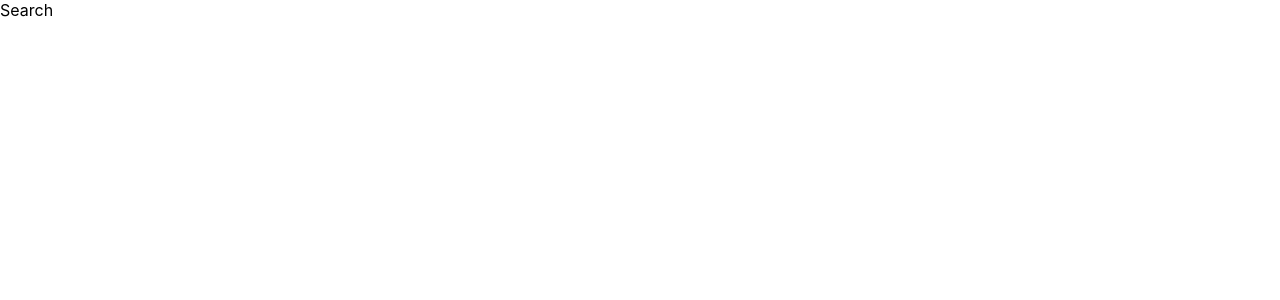
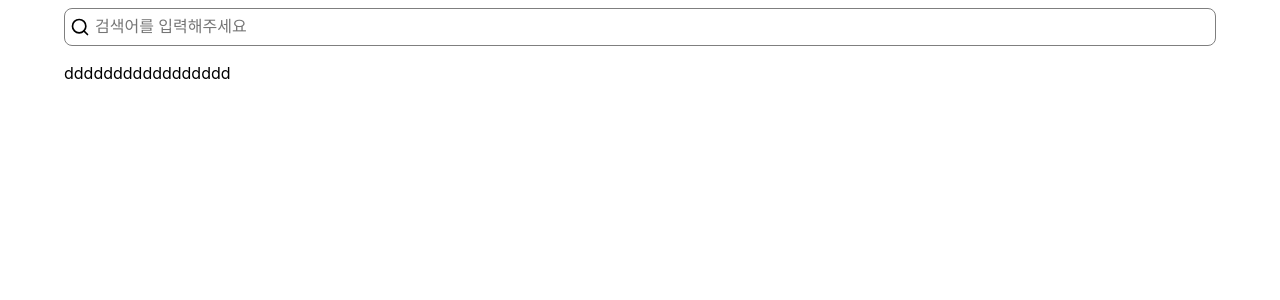
Before and after one commit to Buying-For-Earth/BFE-client, a React (Create React App) app in the folder buying-for-earth/: page /search in a window 1280 px wide. Shown: the top 300 px of the page. Built offline with nearby package versions, Linux system fonts and the light colour scheme.

Commit message:
Completed - SearchProduct view

```diff
--- a/buying-for-earth/package.json
+++ b/buying-for-earth/package.json
@@ -13,8 +13,10 @@
     "@types/react-router-dom": "^5.1.7",
     "react": "^17.0.2",
     "react-dom": "^17.0.2",
+    "react-icons": "^4.2.0",
     "react-router-dom": "^5.2.0",
     "react-scripts": "4.0.3",
+    "sass": "^1.32.11",
     "typescript": "^4.1.2",
     "web-vitals": "^1.0.1"
   },
--- /dev/null
+++ b/buying-for-earth/src/components/Search/SearchProduct.scss
@@ -0,0 +1,27 @@
+.searchbar--container {
+  display: flex;
+  align-items: center;
+
+  .searchbar {
+    display: flex;
+    width: 100%;
+    height: 36px;
+    align-items: center;
+    border: solid 1px #7f7f7f;
+    border-radius: 8px;
+    padding-left: 5px;
+
+    input {
+      color: #000;
+      width: calc(100% - 25px);
+      height: 34px;
+      border: 0;
+      padding-left: 5px;
+      letter-spacing: 0em;
+      font-weight: 400;
+      font-size: 16px;
+      outline: none;
+      border-radius: 8px;
+    }
+  }
+}
--- /dev/null
+++ b/buying-for-earth/src/components/Search/SearchProduct.tsx
@@ -0,0 +1,17 @@
+import React from 'react';
+import { FiSearch } from 'react-icons/fi'
+import './SearchProduct.scss';
+
+function SearchProduct() {
+  return (
+    <div className="searchbar--container">
+      <div className="searchbar">
+        <FiSearch size="20" />
+        <input type="search" placeholder="검색어를 입력해주세요" />
+        <div className="searchbar__hr"></div>
+      </div>
+    </div>
+  );
+}
+
+export default SearchProduct;
--- /dev/null
+++ b/buying-for-earth/src/components/Search/SearchResult.tsx
@@ -0,0 +1,11 @@
+import React from 'react';
+
+function SearchResult() {
+  return (
+  <div>
+    ddddddddddddddddd
+  </div>
+  );
+}
+
+export default SearchResult;
--- /dev/null
+++ b/buying-for-earth/src/pages/Search/Search.scss
@@ -0,0 +1,9 @@
+.search {
+  margin: 0 auto;
+  width: 90%;
+  height: 100%;
+  .searchbar--container {
+    height: 53px;
+    margin-bottom: 10px;
+  }
+}
--- a/buying-for-earth/src/pages/Search/Search.tsx
+++ b/buying-for-earth/src/pages/Search/Search.tsx
@@ -1,9 +1,13 @@
 import React from 'react';
+import './Search.scss';
+import SearchProduct from '../../components/Search/SearchProduct';
+import SearchResult from '../../components/Search/SearchResult';
 
 function Search() {
   return (
-  <div>
-    Search
+  <div className="search">
+    <SearchProduct />
+    <SearchResult />
   </div>
   );
 }
```
Also changed, not shown: 1 other file (tests, documents, lock files or other folders).
